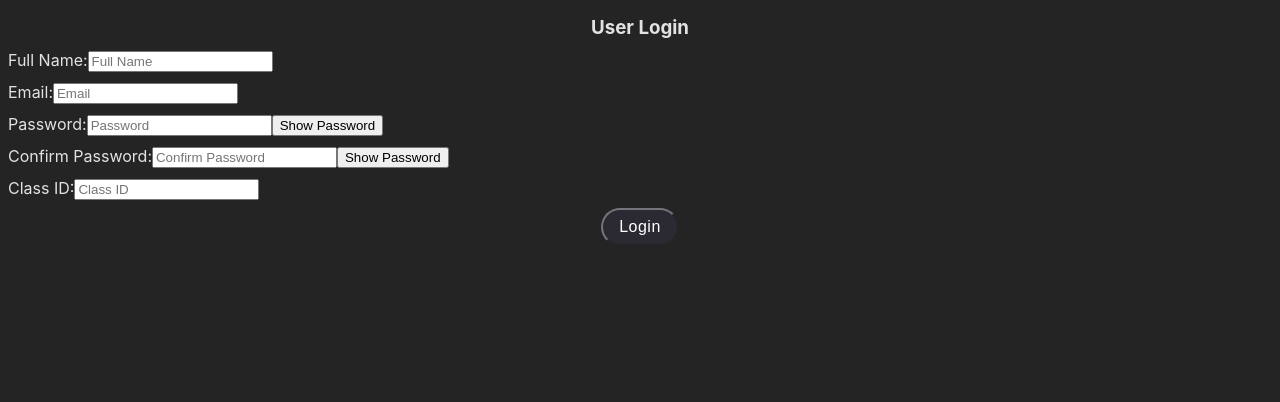
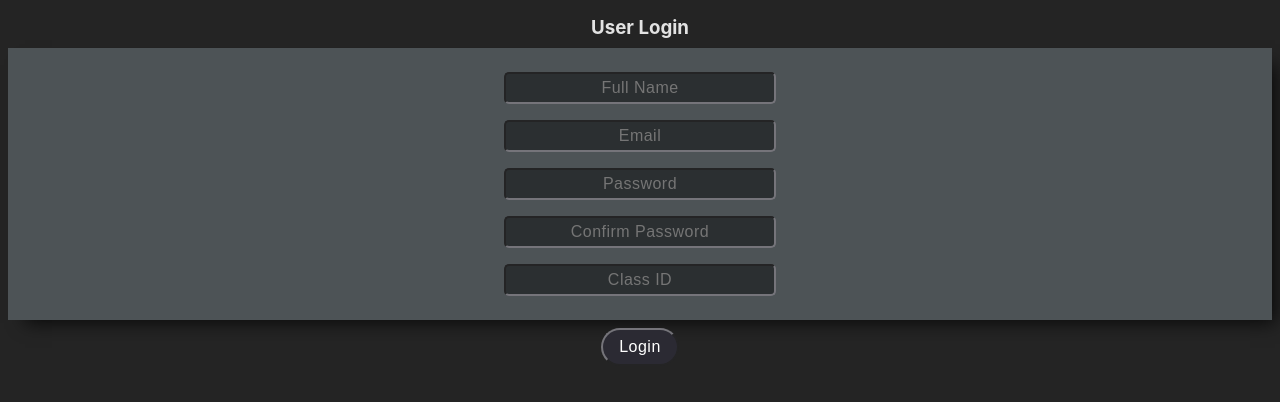
Before and after one commit to InstincDev/spellwell-frontend, a React (Vite) app: page /user in a window 1280 px wide. Shown: the top 402 px of the page. Built offline with nearby package versions, Linux system fonts and the light colour scheme.

Commit message:
major styling refactor, including CreateTestForm and CreateUserForm

```diff
--- a/src/components/molecules/BaseInput/BaseInput.jsx
+++ b/src/components/molecules/BaseInput/BaseInput.jsx
@@ -1,4 +1,5 @@
 import { useState } from "react";
+import { form_label } from "../../../styling/form.module.sass";
 
 export function BaseInput({
     name,
@@ -11,8 +12,8 @@ export function BaseInput({
     const [checkPassword, setCheckPassword] = useState(false);
 
     return (
-        <label htmlFor={name} className={ClassName}>
-            {placeholder}:
+        <label htmlFor={name} className={form_label}>
+
             <input
                 type={!checkPassword ? type : "text"}
                 name={name}
@@ -21,7 +22,7 @@ export function BaseInput({
                 onChange={onChange}
                 value={value}
             />
-            {type == "password" && (
+            {/* {type == "password" && (
                 <button
                     onClick={() => {
                         setCheckPassword(!checkPassword);
@@ -29,7 +30,7 @@ export function BaseInput({
                 >
                     Show Password
                 </button>
-            )}
+            )} */}
         </label>
     );
 }
--- a/src/components/organisms/CreateTestForm/CreateTestForm.jsx
+++ b/src/components/organisms/CreateTestForm/CreateTestForm.jsx
@@ -1,7 +1,7 @@
 import { useState } from "react";
 import { AddWords, WordInput } from "../../";
 import { postTest } from "../../../utils/serverRequest";
-import{create_test_form, form_head, form_label, form_submit} from "../../../styling/form.module.sass"
+import{create_test_form, form_head, form_label, form_button} from "../../../styling/form.module.sass"
 
 /*
     TODO:
@@ -112,7 +112,7 @@ export function CreateTestForm() {
                 deleteWord={deleteChallengeWord}
             />
 
-            <button className={form_submit} type="submit">Form Submit</button>
+            <button className={form_button} type="submit">Form Submit</button>
         </form>
     );
 }
--- a/src/components/organisms/CreateUserForm/CreateUserForm.jsx
+++ b/src/components/organisms/CreateUserForm/CreateUserForm.jsx
@@ -5,7 +5,7 @@
 // class id
 
 import { useState } from "react";
-import {create_test_form, form_head, form_label, form_submit} from '../../../styling/form.module.sass'
+import {create_test_form, form_head, form_label, form_button, base_input_wrapper} from '../../../styling/form.module.sass'
 import {BaseInput} from '../../'
 
 const USER_NAME= "userName"
@@ -49,6 +49,8 @@ export function CreateUserForm(){
             <h3 className={form_head}>
                 User Login
             </h3>
+            <div className={base_input_wrapper}>
+
 
                 <BaseInput
                     className={form_label}
@@ -86,9 +88,9 @@ export function CreateUserForm(){
                     placeholder="Class ID"
                     onChange={handleInput} value={userClassId}
                 />
+            </div>
 
-
-            <button type="submit" className={form_submit}>Login</button>
+            <button type="submit" className={form_button}>Login</button>
         </form>
     )
 }
--- a/src/components/organisms/WordInput/WordInput.jsx
+++ b/src/components/organisms/WordInput/WordInput.jsx
@@ -2,6 +2,7 @@ import { useState } from "react";
 import { InputToolTip } from "../../atoms";
 import { WordList } from "../../molecules";
 import {word_input, word_submit_button} from "./WordInput.module.sass"
+import {form_label, form_button} from "../../../styling/form.module.sass"
 
 /*
     TODO:
@@ -108,7 +109,7 @@ export function WordInput({
                 <InputToolTip message={formWordError} />
             )}
             <WordList wordList={wordList} deleteWord={deleteWord} />
-            <label htmlFor="word">
+            <label htmlFor="word" className={form_label}>
 
                 {wordInputError && (
                     <InputToolTip message={wordInputError} />
@@ -122,7 +123,7 @@ export function WordInput({
                     onChange={handleWordOnChange}
                 />
             </label>
-            <label htmlFor="sentence">
+            <label htmlFor="sentence" className={form_label}>
                 {sentenceInputError && (
                     <InputToolTip message={sentenceInputError} />
                 )}
@@ -135,7 +136,7 @@ export function WordInput({
                     onChange={handleSentenceOnChange}
                 />
             </label>
-            <button className={word_submit_button} type="button" onClick={handleWordOnSubmit}>
+            <button className={form_button} type="button" onClick={handleWordOnSubmit}>
             {`${title} Submit`}
             </button>
         </div>
--- a/src/components/organisms/WordInput/WordInput.module.sass
+++ b/src/components/organisms/WordInput/WordInput.module.sass
@@ -7,7 +7,6 @@
     place-items: center
     gap: 0.5rem
     background-color: #4d5356
-
     -webkit-box-shadow: 10px 10px 17px -7px rgba(0,0,0,0.75)
     -moz-box-shadow: 10px 10px 17px -7px rgba(0,0,0,0.75)
     box-shadow: 10px 10px 17px -7px rgba(0,0,0,0.75)
@@ -30,6 +29,9 @@
         input:focus
             border: 2px solid #0d6efd
 
+
+// TODO: Make reusable style button
+
 .word_submit_button
     padding: 0.5rem 1rem
     color: #fff
--- a/src/styling/form.module.sass
+++ b/src/styling/form.module.sass
@@ -6,6 +6,21 @@
 
 .form_head
     text-align: center
+
+.base_input_wrapper
+    min-width: 100%
+    max-width: 100%
+    padding: 1.5rem 1rem
+    display: flex
+    flex-direction: column
+    place-items: center
+    gap: 1rem
+    background-color: #4d5356
+    -webkit-box-shadow: 10px 10px 17px -7px rgba(0,0,0,0.75)
+    -moz-box-shadow: 10px 10px 17px -7px rgba(0,0,0,0.75)
+    box-shadow: 10px 10px 17px -7px rgba(0,0,0,0.75)
+
+
 
 .form_label
     display: inherit
@@ -26,7 +41,7 @@
             border-radius: 5px
 
 
-.form_submit
+.form_button
     align-self: center
     padding: 0.5rem 1rem
     font-size: 1rem
```
